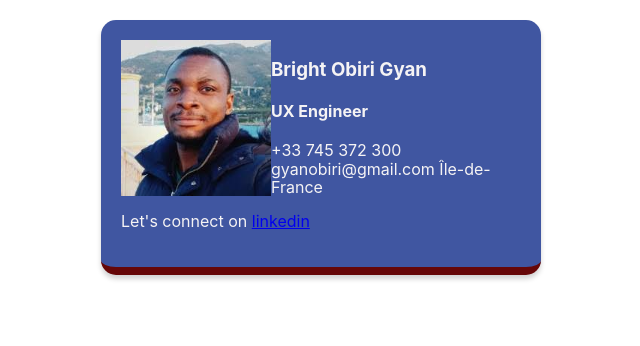
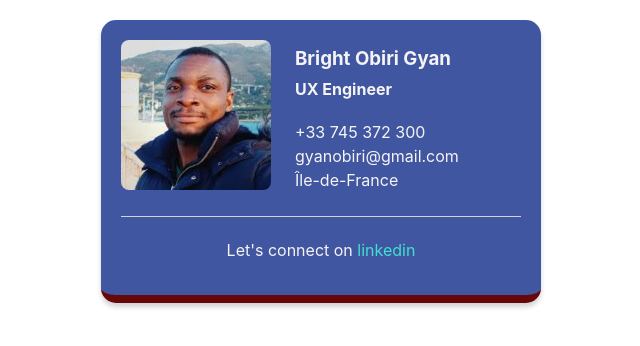
Before and after one commit to Bbrightr/business-card, a plain HTML site: page index.html in a window 1280 px wide. Shown: the whole page, without its empty margins (319-959 px from the left). Drawn offline with nearby package versions, Linux system fonts and the light colour scheme.

Commit message:
Alignment and color changes
- Changed the spacing between elements on the card
- changes anchor attribute color
- Applied lines and alignments to parts of the design

```diff
--- a/index.html
+++ b/index.html
@@ -13,12 +13,12 @@
                     </div>
                     <div class="furtherinfo">
                     <label class="phone">+33 745 372 300</label>
-                    <label class="email">gyanobiri@gmail.com</label>
+                    <label class="email">gyanobiri@gmail.com</label><br>
                     <label class="location">Île-de-France</label>
                     </div>
                 </div>
             </div>
-            <p class="con-link">Let's connect on <a href="https://www.linkedin.com/in/bright-og/">linkedin</a></p>
+            <p class="con-link">Let's connect on <a href="https://www.linkedin.com/in/bright-og/" target="_blank">linkedin</a></p>
         </div>
     </body>
 </html>
--- a/styles.css
+++ b/styles.css
@@ -4,8 +4,26 @@ body {
     font-family: -apple-system, BlinkMacSystemFont, 'Segoe UI', Roboto, Oxygen, Ubuntu, Cantarell, 'Open Sans', 'Helvetica Neue', sans-serif;
 }
 
+h3{
+    /* margin: 0; */
+    line-height: 0;
+}
+
+label {
+    line-height: 1.5;
+}
+
+a {
+    color: turquoise;
+    text-decoration: none;
+    border-bottom: 1px solid smoke;
+}
+
 .profile-img {
     width: 150px;
+    height: 100%;
+    border-radius: 8px;
+    margin-right: 24px;
 }
 
 .card {
@@ -13,7 +31,7 @@ body {
     margin: 0 auto;
     padding: 20px;
     /* display: flex; */
-    justify-content: space-around;
+    /* justify-content: center; */
     /* text-align: center; */
     background: #4056A1;
     color: #f5f3f4;
@@ -21,16 +39,27 @@ body {
     border-radius: 15px;
     /* flex-direction: row-reverse; */
     box-shadow: 0px 4px 5px #d3d3d3;
+    /* align-items: center; */
 
 
 }
 .upper-section{
     display: flex;
+    justify-content: space-between;
+    margin-bottom: 24px;
 }
+
 .card:hover {
   background-color: #a4161a;
   border-bottom: 8px solid #ba181b;
 }
+
+.con-link {
+    text-align: center;
+    border-top: 1px solid #d3d3d3;
+    padding-top: 24px;
+}
+
 
 
 .border-blue {
```
